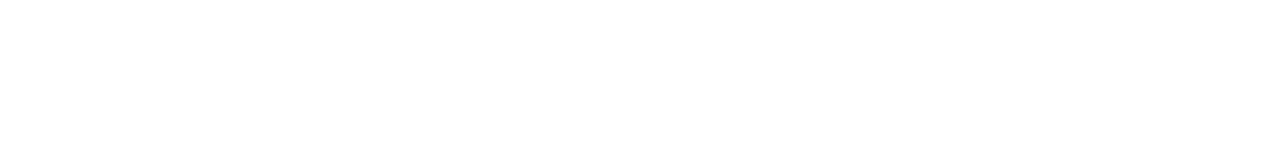
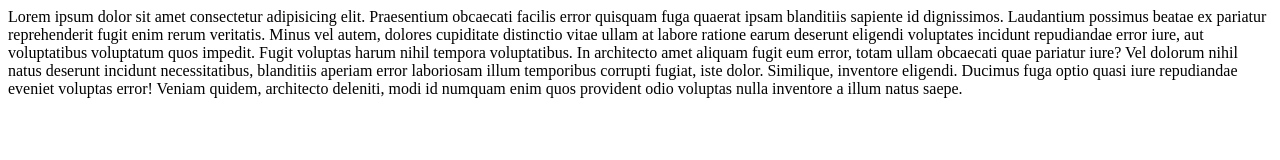
Before and after one commit to Julius-88/test-one, a plain HTML site: page index.html in a window 1280 px wide. Drawn offline with Linux system fonts and the light colour scheme.

Commit message:
test 4 reset

```diff
--- a/index.html
+++ b/index.html
@@ -6,5 +6,19 @@
     <meta name="viewport" content="width=device-width, initial-scale=1.0" />
     <title>Document</title>
   </head>
-  <body></body>
+  <body>
+    Lorem ipsum dolor sit amet consectetur adipisicing elit. Praesentium
+    obcaecati facilis error quisquam fuga quaerat ipsam blanditiis sapiente id
+    dignissimos. Laudantium possimus beatae ex pariatur reprehenderit fugit enim
+    rerum veritatis. Minus vel autem, dolores cupiditate distinctio vitae ullam
+    at labore ratione earum deserunt eligendi voluptates incidunt repudiandae
+    error iure, aut voluptatibus voluptatum quos impedit. Fugit voluptas harum
+    nihil tempora voluptatibus. In architecto amet aliquam fugit eum error,
+    totam ullam obcaecati quae pariatur iure? Vel dolorum nihil natus deserunt
+    incidunt necessitatibus, blanditiis aperiam error laboriosam illum
+    temporibus corrupti fugiat, iste dolor. Similique, inventore eligendi.
+    Ducimus fuga optio quasi iure repudiandae eveniet voluptas error! Veniam
+    quidem, architecto deleniti, modi id numquam enim quos provident odio
+    voluptas nulla inventore a illum natus saepe.
+  </body>
 </html>
```
